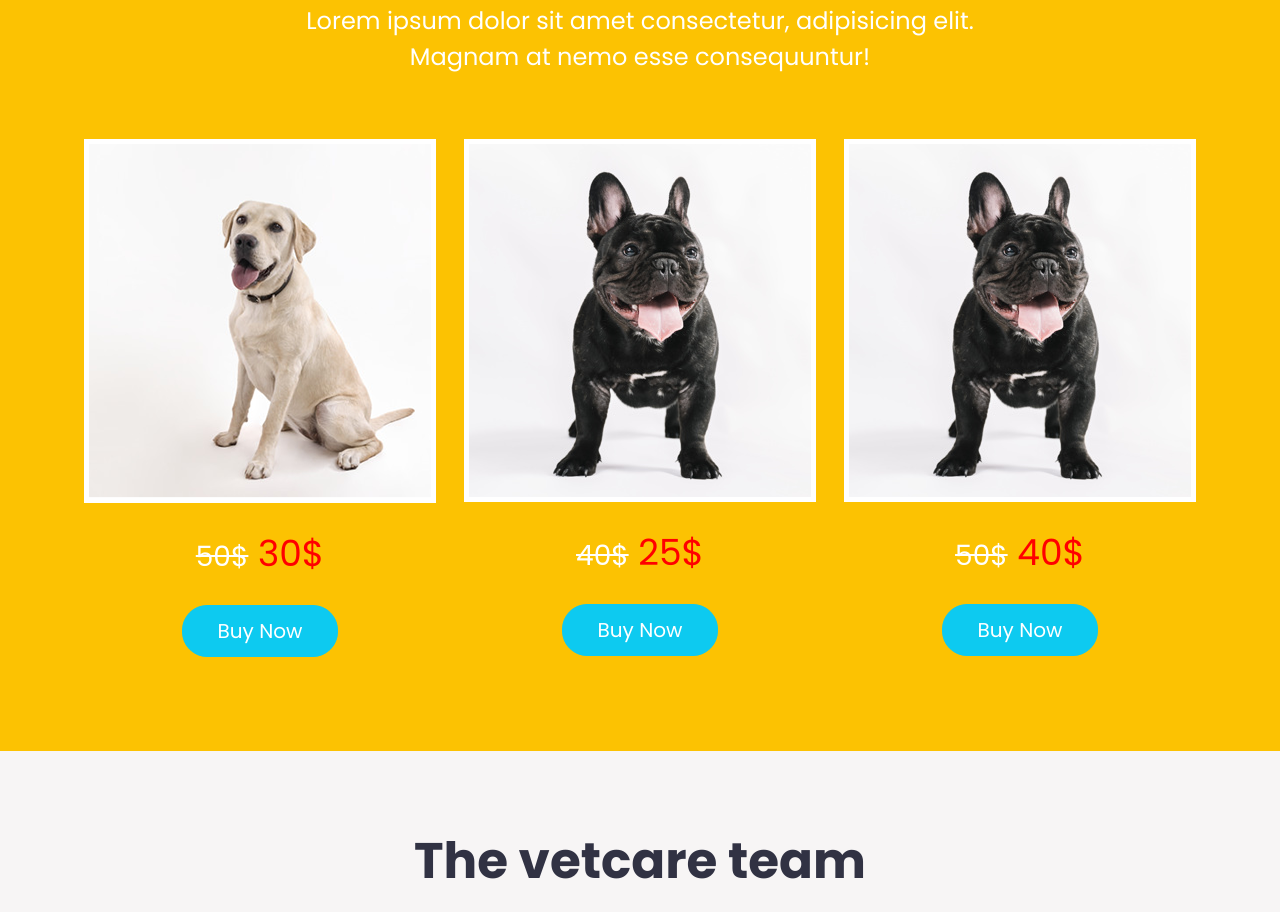
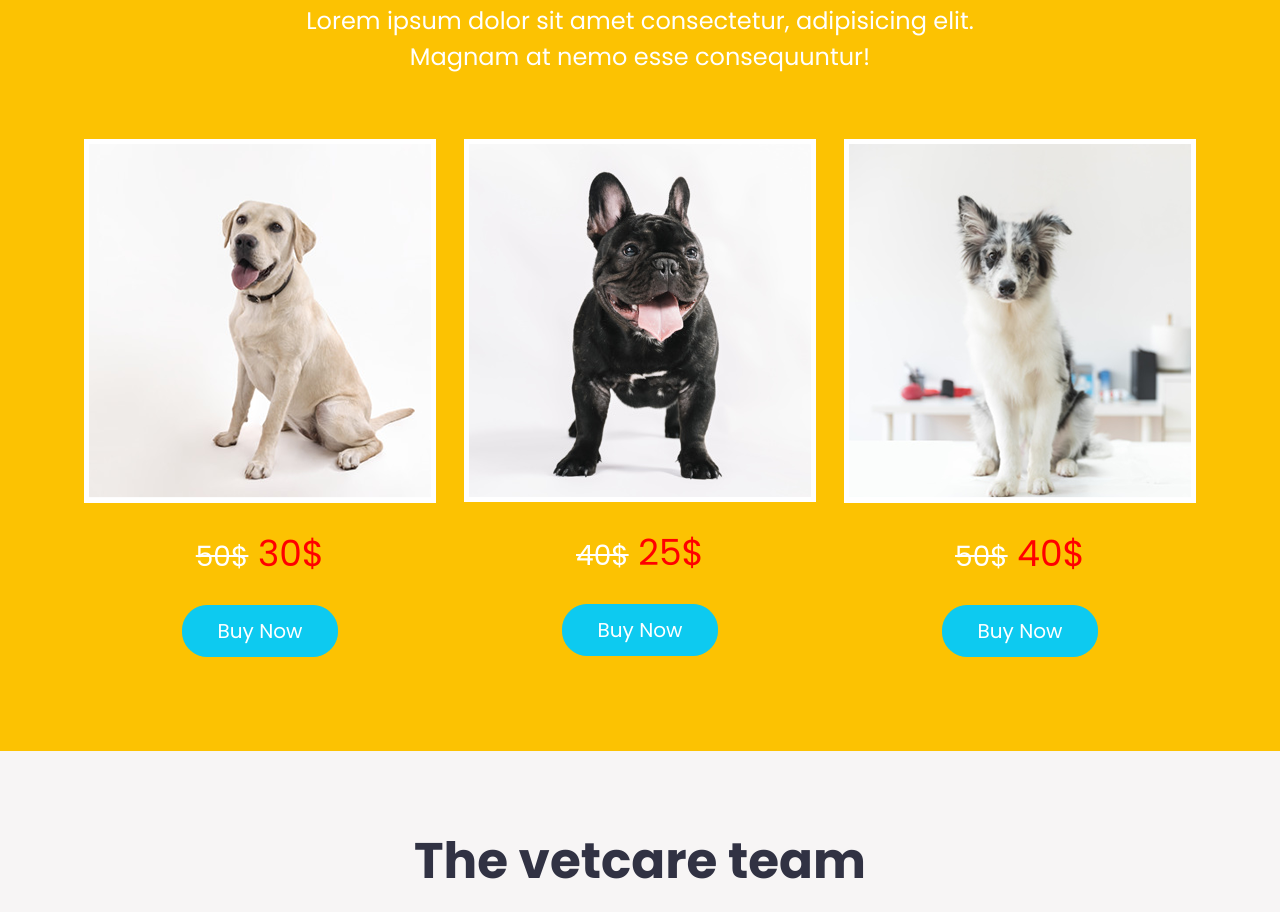
Before and after one commit to Olena1913/animalsProject, a plain HTML site: page index.html in a window 1280 px wide. Shown: the part 2951-3863 px from the top of the page. Drawn offline with nearby package versions, Linux system fonts and the light colour scheme.

Commit message:
four commit

```diff
--- a/index.html
+++ b/index.html
@@ -202,7 +202,7 @@
             <div class="col-lg-4 col-sm-6 col-12 col-12 mt-lg-3 mt-md-4 mt-sm-3">
               <div class="price-card">
                 <div class="price-card-image">
-                  <img src="./img/price/price-2.png" class="img-fluid"  alt="">
+                  <img src="./img/price/price-3.png" class="img-fluid"  alt="">
                 </div>
                 <div class="price-card-size m-4"><span>50$</span> 40$</div>
                 <button type="button" class="btn btn-info btn-price">Buy Now</button>
```
